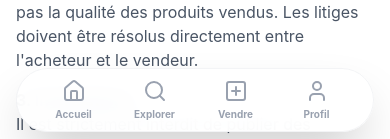
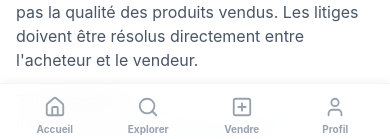
Before and after one commit to wachemmw-oss/sokonex-mvp, a React (Vite) app in the folder frontend/: page /legal in a window 390 px wide. Shown: the part 696-835 px from the top of the page. Built offline with nearby package versions, Linux system fonts and the light colour scheme; no server answers.

Commit message:
Fix mobile BottomTab positioning: change floating to stable fixed bar

```diff
--- a/frontend/src/components/BottomTab.tsx
+++ b/frontend/src/components/BottomTab.tsx
@@ -15,26 +15,20 @@ const BottomTab = () => {
 
     return (
         <div
-            className="md:hidden font-sans"
+            className="md:hidden font-sans fixed bottom-0 left-0 right-0 z-[100] bg-white/95 backdrop-blur-md border-t border-gray-100 shadow-[0_-1px_10px_rgba(0,0,0,0.05)] pb-[env(safe-area-inset-bottom)]"
             style={{
-                position: 'fixed',
-                bottom: '16px',
-                left: '16px',
-                right: '16px',
-                zIndex: 100,
                 transform: 'translateZ(0)',
                 WebkitTransform: 'translateZ(0)',
-                willChange: 'transform',
             }}
         >
-            <div className="bg-white/95 backdrop-blur-md border border-gray-100 h-16 rounded-full shadow-2xl flex items-center justify-around px-4">
+            <div className="h-16 flex items-center justify-around px-2">
                 <Link to="/" className={tabClass(isHome)}>
-                    <Home className="w-[24px] h-[24px]" strokeWidth={isHome ? 2.5 : 2} />
+                    <Home className="w-[22px] h-[22px]" strokeWidth={isHome ? 2.5 : 2} />
                     <span className="text-[10px] font-bold mt-1">Accueil</span>
                 </Link>
 
                 <Link to="/results" className={tabClass(isActive('/results'))}>
-                    <Search className="w-[24px] h-[24px]" strokeWidth={isActive('/results') ? 2.5 : 2} />
+                    <Search className="w-[22px] h-[22px]" strokeWidth={isActive('/results') ? 2.5 : 2} />
                     <span className="text-[10px] font-bold mt-1">Explorer</span>
                 </Link>
 
@@ -48,7 +42,7 @@ const BottomTab = () => {
                         }
                     }}
                 >
-                    <PlusSquare className="w-[24px] h-[24px]" strokeWidth={isActive('/post') ? 2.5 : 2} />
+                    <PlusSquare className="w-[22px] h-[22px]" strokeWidth={isActive('/post') ? 2.5 : 2} />
                     <span className="text-[10px] font-bold mt-1">Vendre</span>
                 </Link>
 
@@ -62,7 +56,7 @@ const BottomTab = () => {
                         }
                     }}
                 >
-                    <User className="w-[24px] h-[24px]" strokeWidth={isActive('/account') ? 2.5 : 2} />
+                    <User className="w-[22px] h-[22px]" strokeWidth={isActive('/account') ? 2.5 : 2} />
                     <span className="text-[10px] font-bold mt-1">Profil</span>
                 </Link>
             </div>
```
